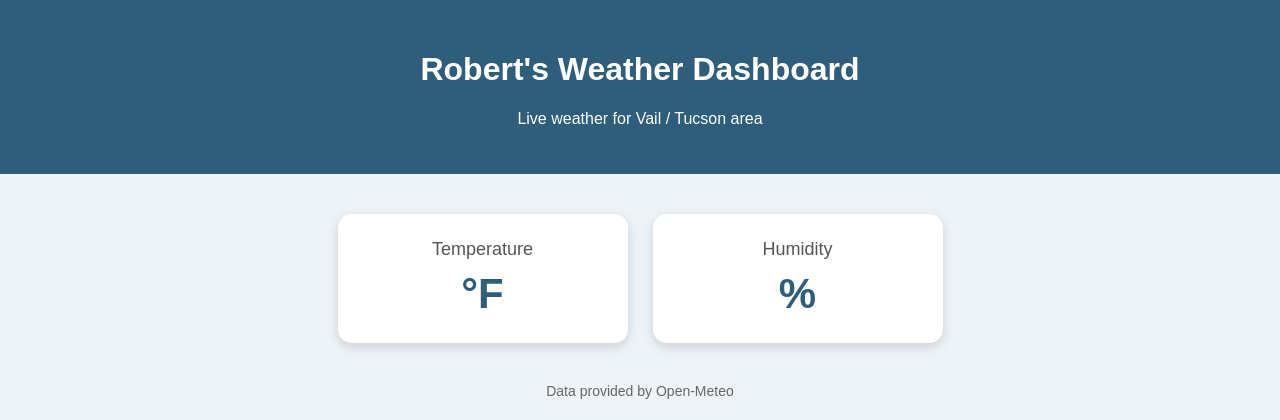
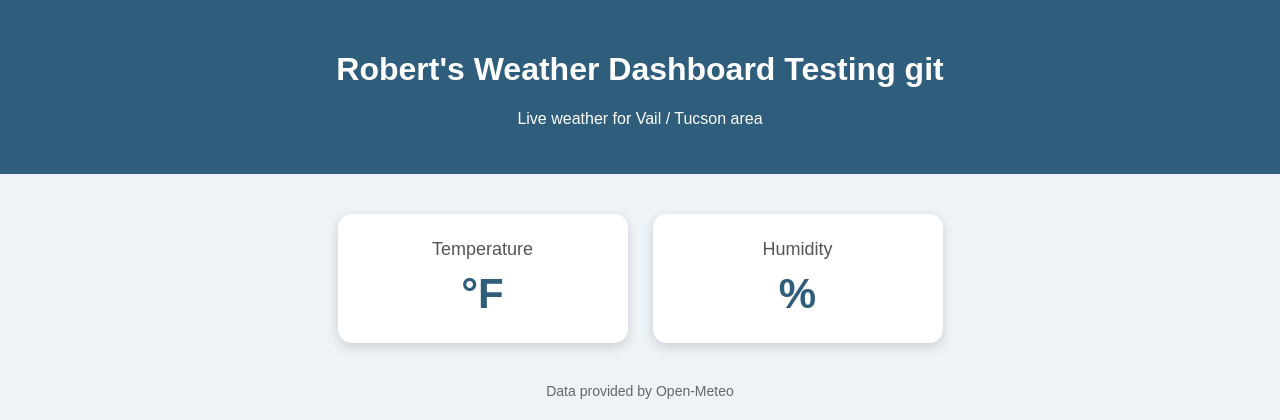
Before and after one commit to rsalter144/weather_api, a Flask app: page / in a window 1280 px wide. Shown: the top 420 px of the page. Run offline with Flask 3, Linux system fonts and the light colour scheme; data that the repository does not hold is empty.

Commit message:
Updated dashboard text

```diff
--- a/templates/index.html
+++ b/templates/index.html
@@ -9,7 +9,7 @@
 <body>
 
     <div class="header">
-        <h1>Robert's Weather Dashboard</h1>
+        <h1>Robert's Weather Dashboard Testing git</h1>
         <p>Live weather for Vail / Tucson area</p>
     </div>
 
```
